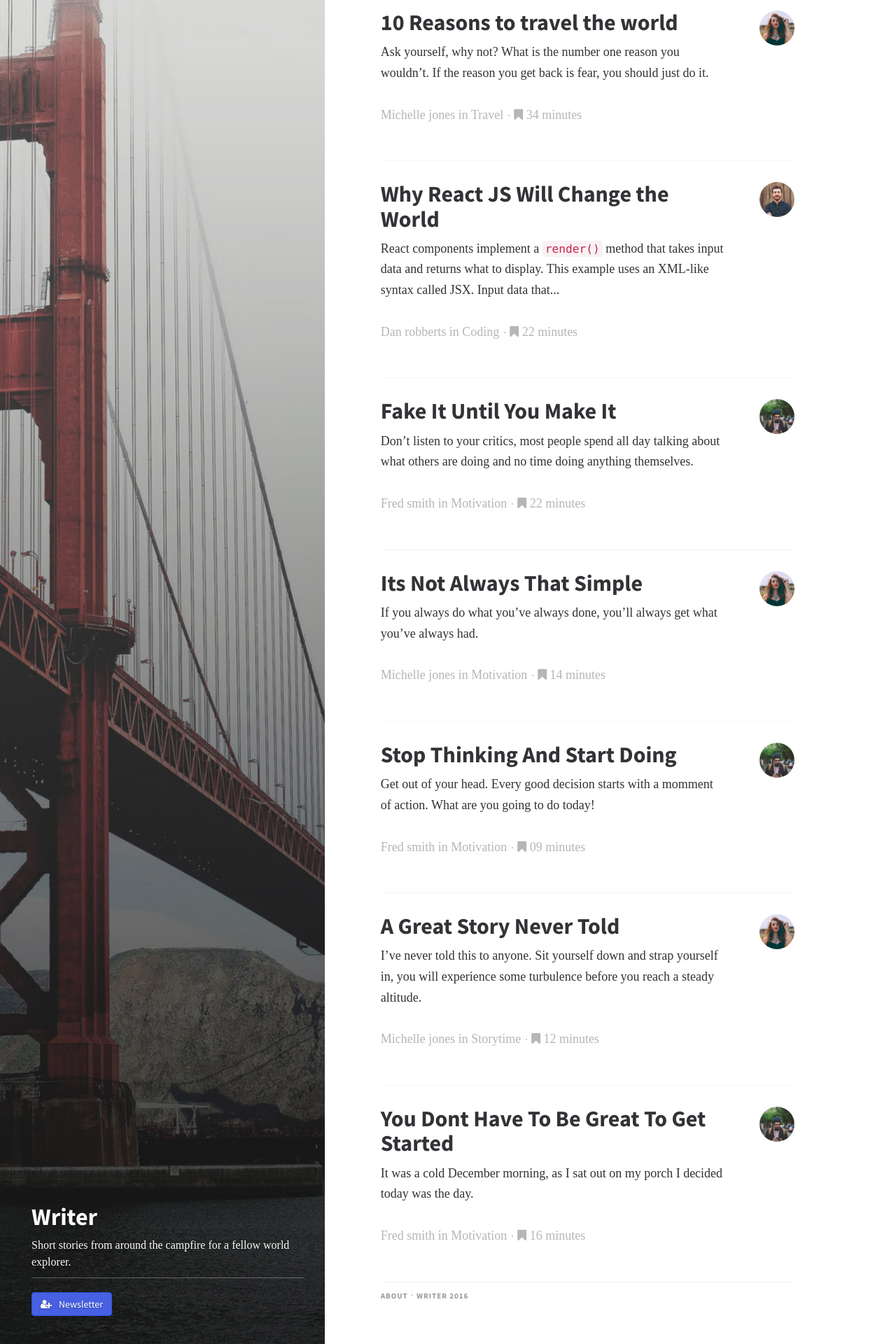
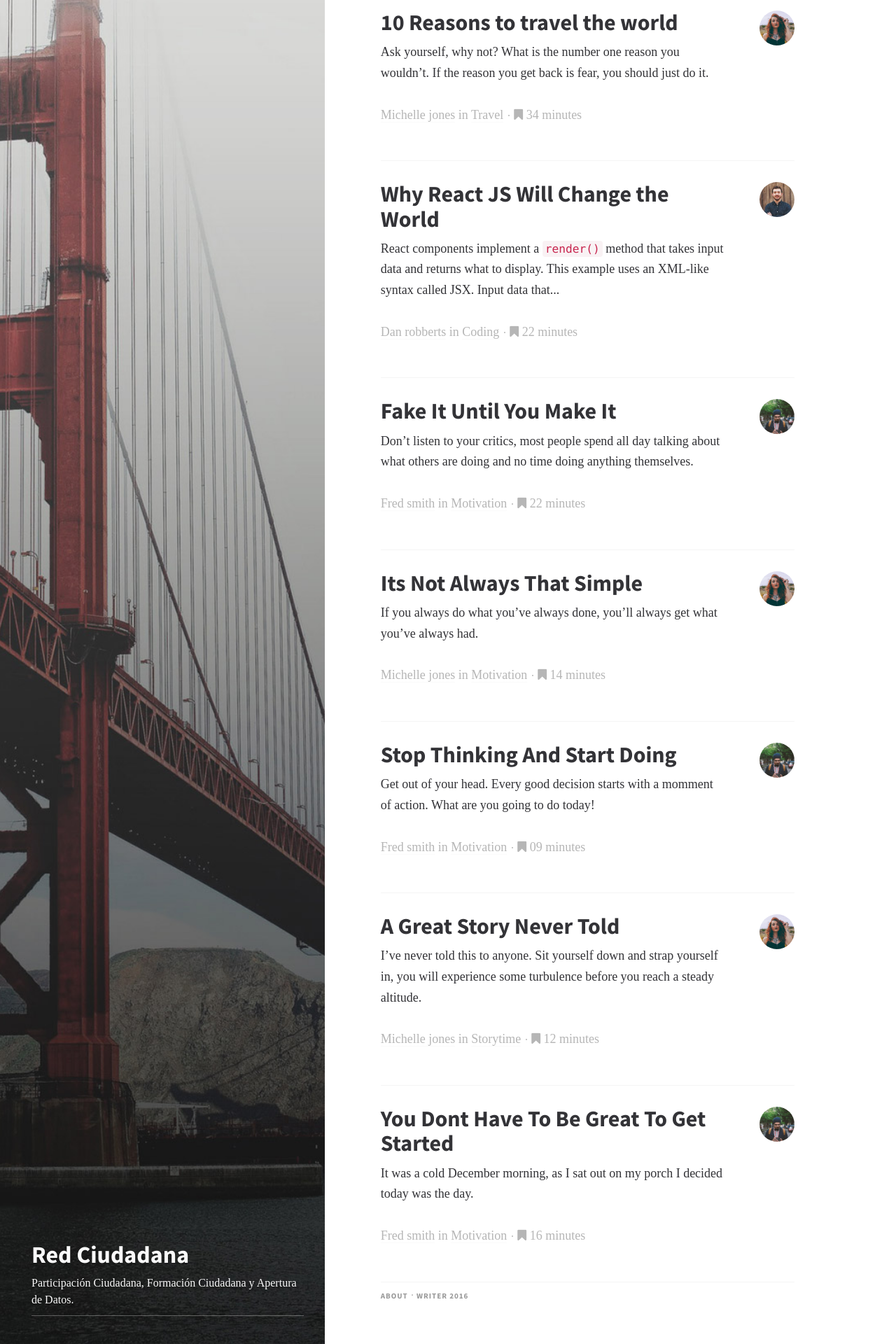
Before and after one commit to RedCiudadana/RedCiudadana.github.io, a Jekyll site: the page built from index.html, in a window 1280 px wide. Shown: the part 683-2603 px from the top of the page at 70% size. Built offline with Jekyll 4.4.1, drawn with Linux system fonts in a browser that asks for light colours; some web fonts are replaced.

Commit message:
Update of Blog

```diff
--- a/_config.yml
+++ b/_config.yml
@@ -1,11 +1,10 @@
 # Site settings
-title: Writer Theme
-email: help@writer-theme.com
+title: Blog Red Ciudadana
+email: info@redciudadana.org
 description: > # Writer Theme is a responsive template
- focussed on typography, minimal design and
-  quality photography built using the Jekyll platform.
+ Somos una organización sin fines de lucro, creada con la misión de incentivar la participación y auditoría ciudadana.
 baseurl: "" # the subpath of your site, e.g. /blog
-url: "" # the base hostname & protocol for your site
+url: "http://www.redciudadana.org/" # the base hostname & protocol for your site
 enable_retina: false
 permalink: :title
 nav_list:
--- a/index.html
+++ b/index.html
@@ -1,9 +1,9 @@
 ---
 layout: home
 feature_image: feature-san-fran
-title: Writer
-desc: Short stories from around the campfire for a fellow world explorer.
-include_cta_btn: true
+title: Red Ciudadana
+desc: Participación Ciudadana, Formación Ciudadana y Apertura de Datos.
+include_cta_btn: false
 cta_text: Newsletter
 cta_link: /about/
 cta_icon: fa-user-plus
```
Also changed, not shown: about.md (+1 -1 lines), contact.md (+1 -1 lines).
